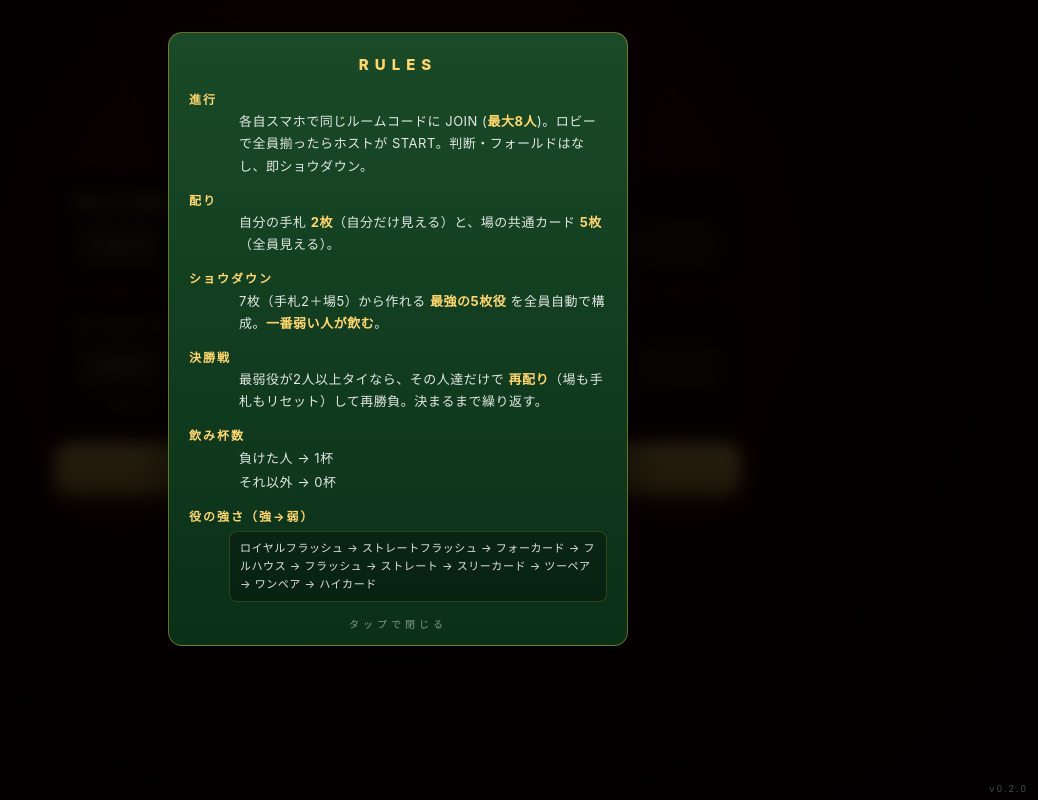
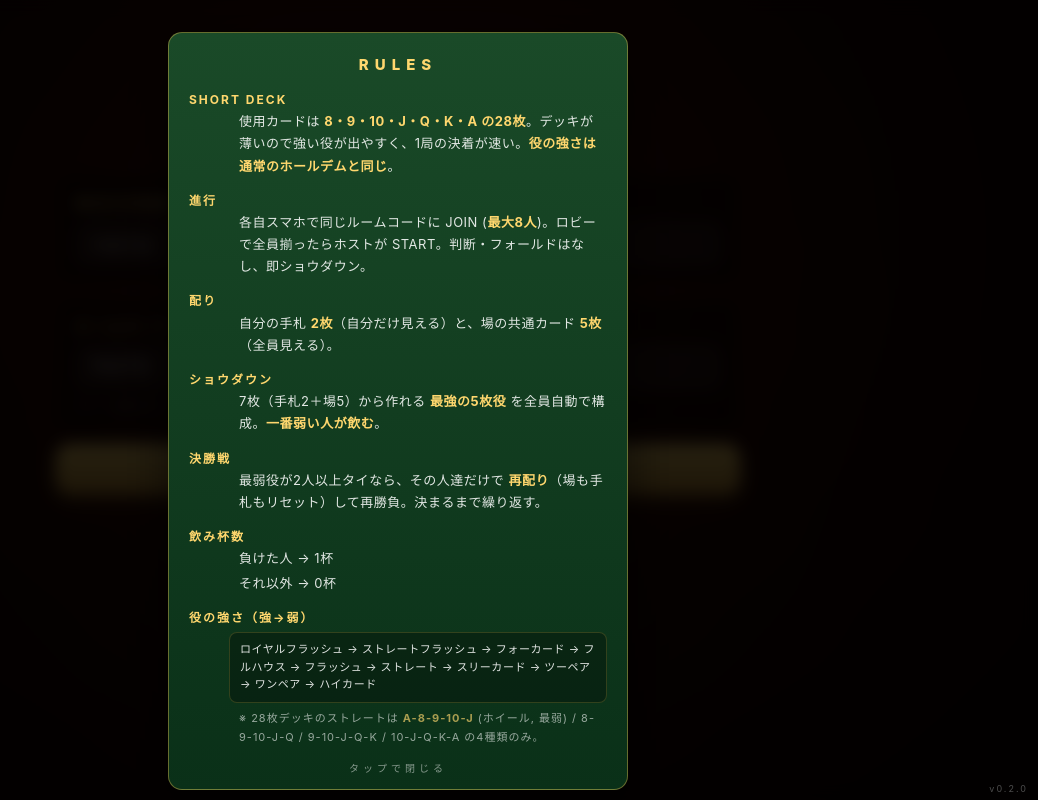
Before and after one commit to tom3281/sprint-poker, a website: page public/index.html in a window 1280 px wide. Both pictures are taken after a click on the button "ルールを見る". Shown: the whole page, without its empty margins (242-1280 px from the left). Drawn offline with Linux system fonts and the light colour scheme.

Commit message:
Restore 28-card short deck (8-A); keep standard hand rankings

```diff
--- a/public/index.html
+++ b/public/index.html
@@ -600,6 +600,9 @@
     <div class="rules-card" id="rulesCard">
       <h2>RULES</h2>
       <dl>
+        <dt>SHORT DECK</dt>
+        <dd>使用カードは <b>8・9・10・J・Q・K・A の28枚</b>。デッキが薄いので強い役が出やすく、1局の決着が速い。<b>役の強さは通常のホールデムと同じ</b>。</dd>
+
         <dt>進行</dt>
         <dd>各自スマホで同じルームコードに JOIN (<b>最大8人</b>)。ロビーで全員揃ったらホストが START。判断・フォールドはなし、即ショウダウン。</dd>
 
@@ -619,6 +622,9 @@
         <dt>役の強さ（強→弱）</dt>
         <dd class="ranks">
           ロイヤルフラッシュ → ストレートフラッシュ → フォーカード → フルハウス → フラッシュ → ストレート → スリーカード → ツーペア → ワンペア → ハイカード
+        </dd>
+        <dd style="opacity:.65; font-size:11px; letter-spacing:1px; margin-top:6px;">
+          ※ 28枚デッキのストレートは <b>A-8-9-10-J</b> (ホイール, 最弱) / 8-9-10-J-Q / 9-10-J-Q-K / 10-J-Q-K-A の4種類のみ。
         </dd>
       </dl>
       <div class="close-hint">タップで閉じる</div>
```
Also changed, not shown: src/worker.js (+11 -9 lines), README.md.
